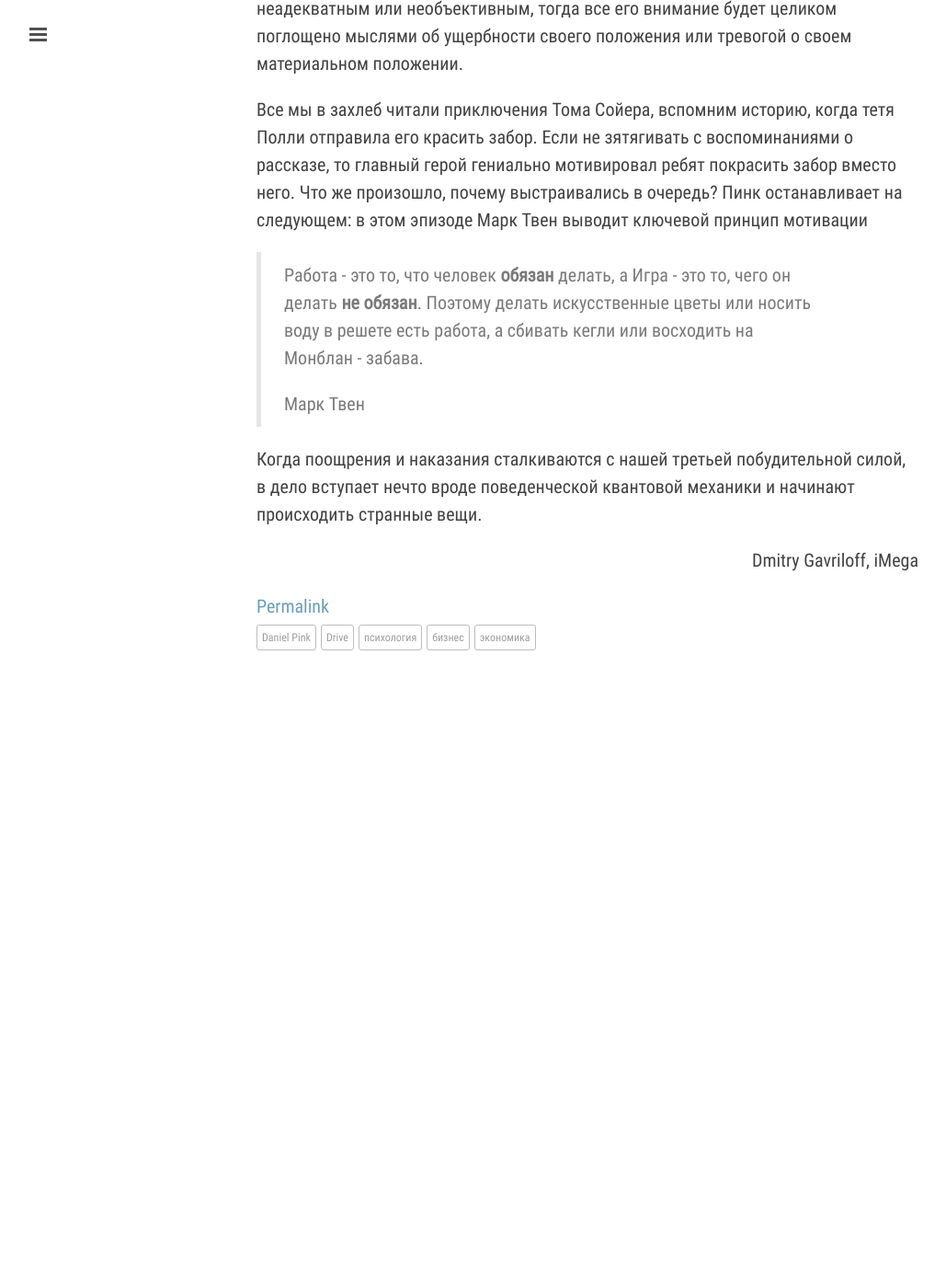
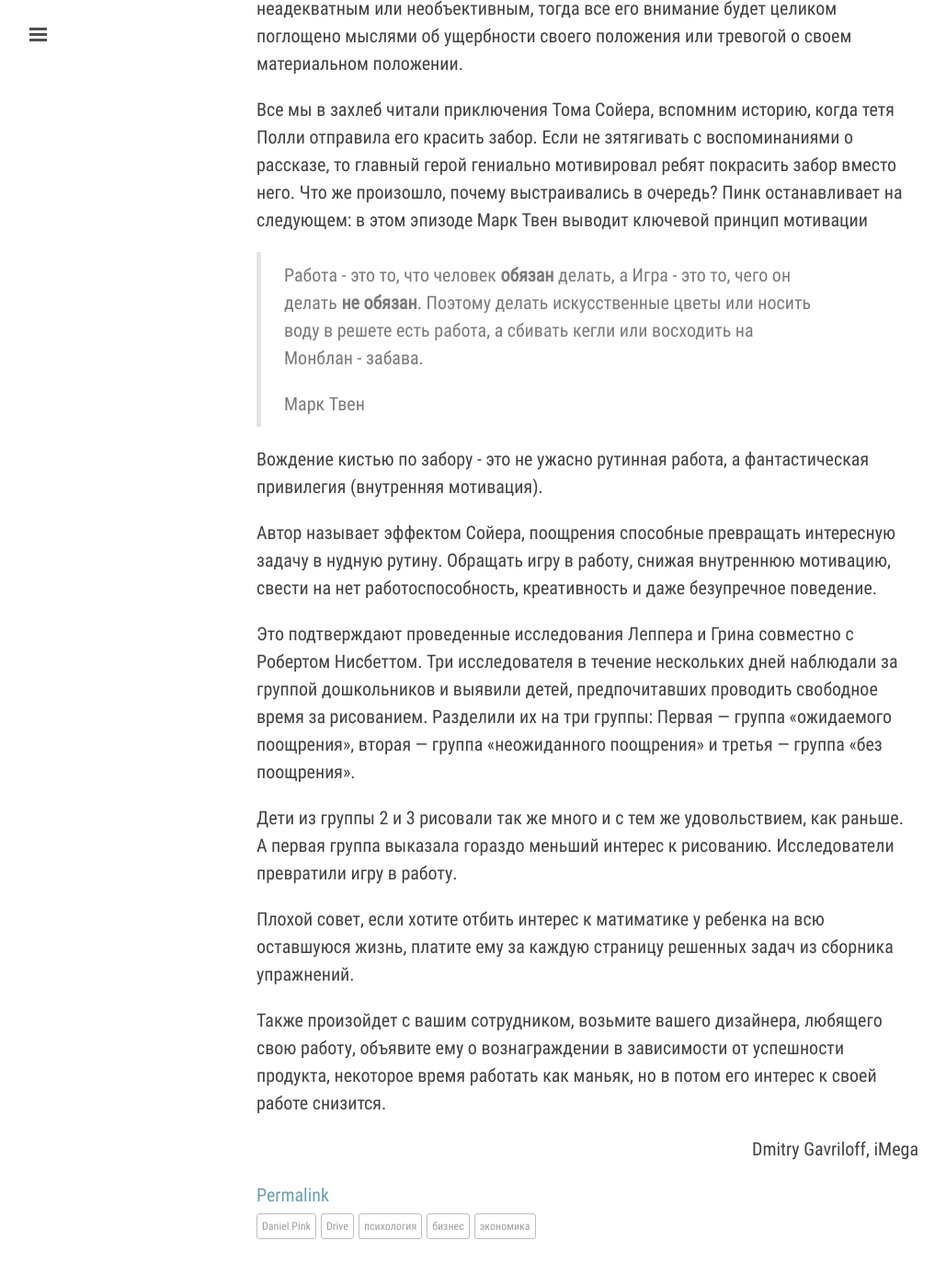
Before and after one commit to iMega/imega.github.io, a Jekyll site: the page built from _posts/2016-12-30-daniel-pink-drive.md, in a window 1280 px wide and 1400 px high, scrolled down 1228 px. Shown: the top 1386 px of the window at 92% size, without its empty margins (1-1030 px from the left). Built offline with Jekyll 4.4.1, drawn with Linux system fonts in a browser that asks for light colours; comment, search, counter and statistics services are not loaded; before the commit the page ends 1988 px from its top, so only the background shows below that.

Commit message:
daniel pink drive

```diff
--- a/_posts/2016-12-30-daniel-pink-drive.md
+++ b/_posts/2016-12-30-daniel-pink-drive.md
@@ -61,4 +61,28 @@ tags:
 >
 >Марк Твен
 
-Когда поощрения и наказания сталкиваются с нашей третьей побудительной силой, в дело вступает нечто вроде поведенческой квантовой механики и начинают происходить странные вещи.
+Вождение кистью по забору - это не ужасно рутинная работа, а фантастическая
+привилегия (внутренняя мотивация).
+
+Автор называет эффектом Сойера, поощрения способные превращать интересную задачу
+в нудную рутину. Обращать игру в работу, снижая внутреннюю мотивацию, свести на
+нет работоспособность, креативность и даже безупречное поведение.
+
+Это подтверждают проведенные исследования Леппера и Грина совместно с
+Робертом Нисбеттом. Три исследователя в течение нескольких дней наблюдали за
+группой дошкольников и выявили детей, предпочитавших проводить свободное время
+за рисованием. Разделили их на три группы: Первая — группа «ожидаемого поощрения»,
+вторая — группа «неожиданного поощрения» и третья — группа «без поощрения».
+
+Дети из группы 2 и 3 рисовали так же много и с тем же удовольствием, как раньше.
+А первая группа выказала гораздо меньший интерес к рисованию. Исследователи
+превратили игру в работу.
+
+Плохой совет, если хотите отбить интерес к матиматике у ребенка на всю
+оставшуюся жизнь, платите ему за каждую страницу решенных задач из сборника
+упражнений.
+
+Также произойдет с вашим сотрудником, возьмите вашего дизайнера, любящего свою
+работу, объявите ему о вознаграждении в зависимости от успешности продукта,
+некоторое время работать как маньяк, но в потом его интерес к своей работе
+снизится.
```
